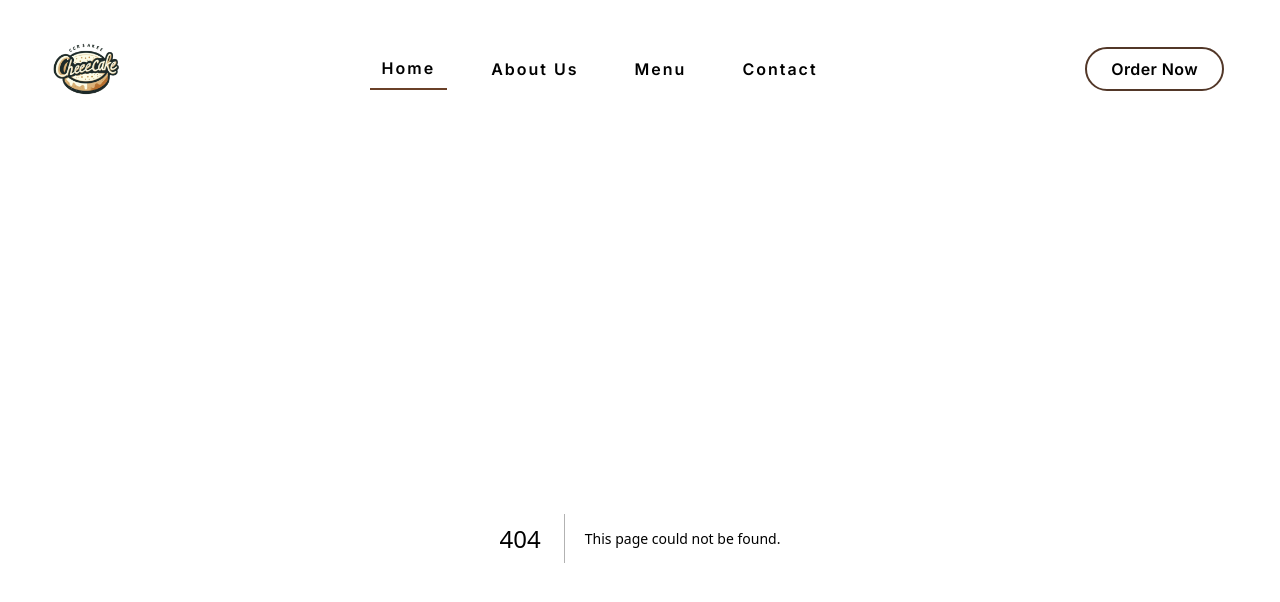
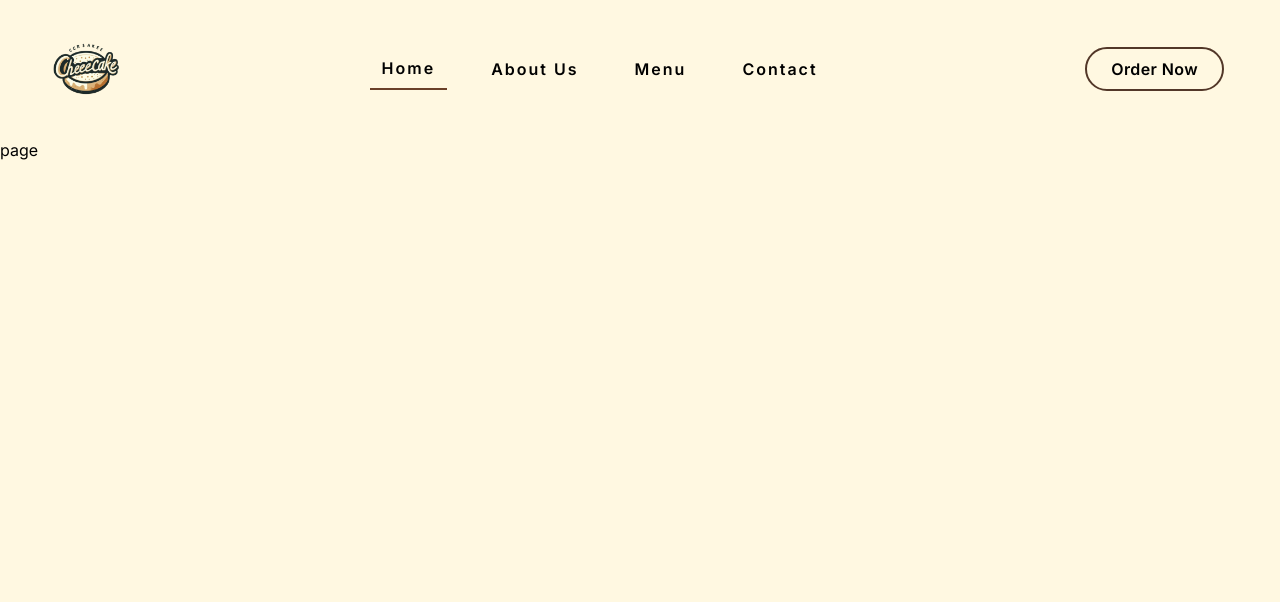
Before and after one commit to DumisaniLesley/cheesecakes, a Next.js app: page /about in a window 1280 px wide. Before the commit this address had no page. Shown: the top 602 px of the page. Built offline with nearby package versions, Linux system fonts and the light colour scheme.

Commit message:
added pages
Added about us page and menu page

```diff
--- /dev/null
+++ b/app/about/page.js
@@ -0,0 +1,9 @@
+import React from 'react'
+
+const page = () => {
+  return (
+    <div>page</div>
+  )
+}
+
+export default page
--- /dev/null
+++ b/app/menu/page.js
@@ -0,0 +1,9 @@
+import React from 'react'
+
+const page = () => {
+  return (
+    <div>page</div>
+  )
+}
+
+export default page
```
